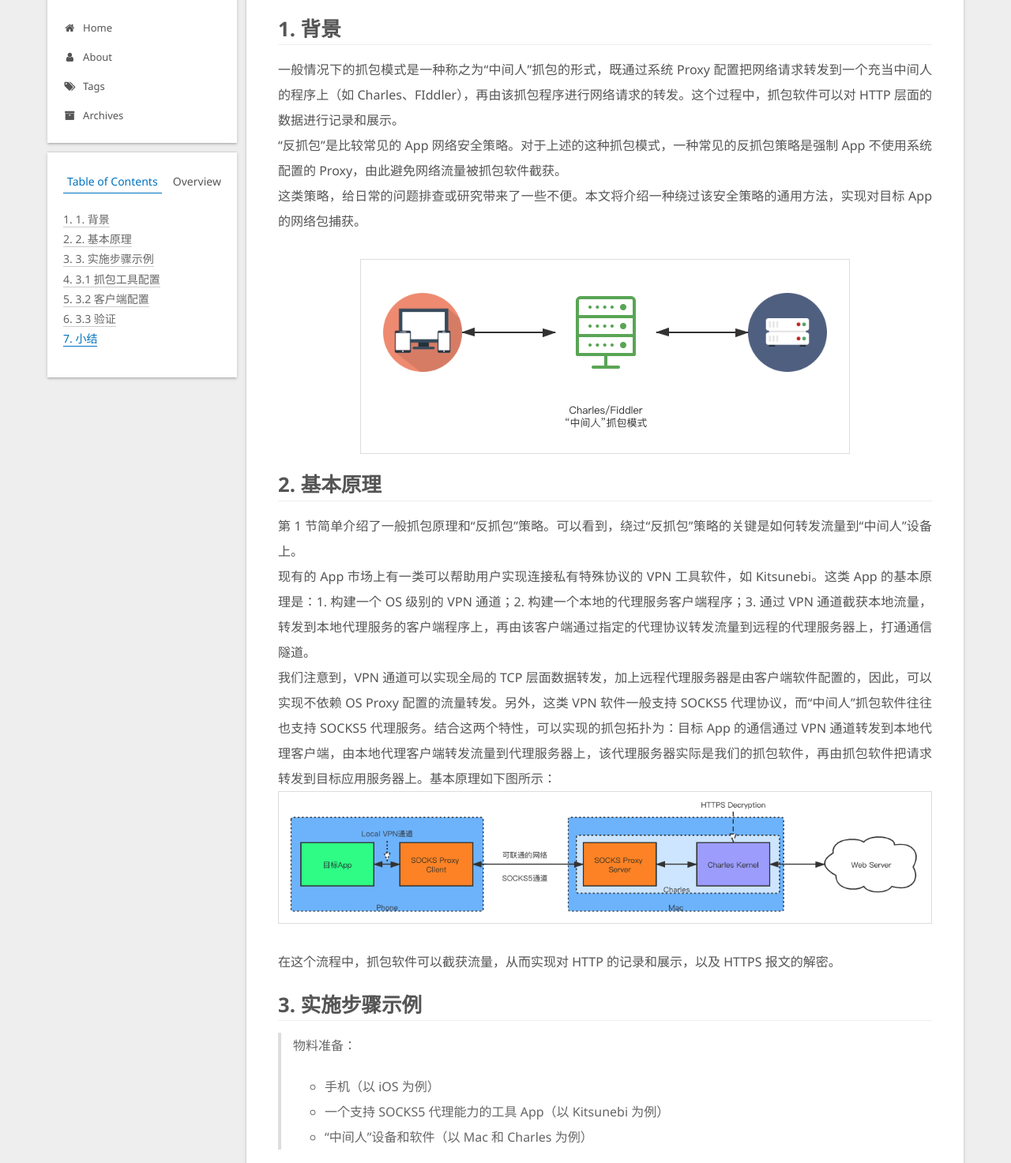
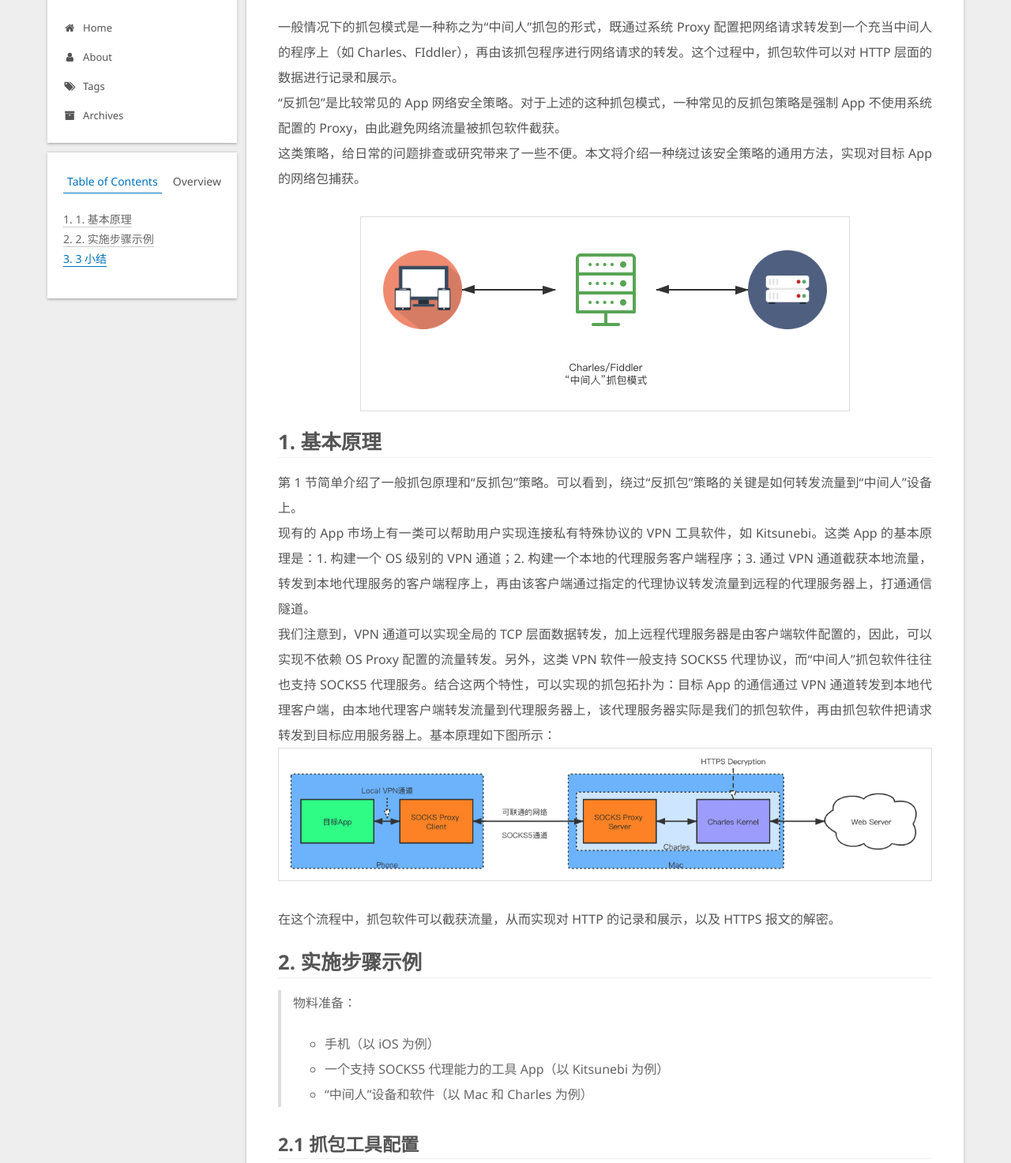
Before and after one commit to Adamus7/raydbg_web, a plain HTML site: page 2020/How-To-Capture-HTTP-Traffic-When-the-App-Is-Not-Applying-the-OS-Proxy-Configuration/index.html in a window 1280 px wide. Shown: the part 118-1591 px from the top of the page at 79% size. Drawn offline with Linux system fonts and the light colour scheme; some packages are replaced by stand-ins of ours; a script that the page names is missing.

Commit message:
Site updated: 2020-08-09 11:28:46

```diff
--- a/2020/How-To-Capture-HTTP-Traffic-When-the-App-Is-Not-Applying-the-OS-Proxy-Configuration/index.html
+++ b/2020/How-To-Capture-HTTP-Traffic-When-the-App-Is-Not-Applying-the-OS-Proxy-Configuration/index.html
@@ -104,13 +104,13 @@
 
 
 
-  <meta name="description" content="1. 背景一般情况下的抓包模式是一种称之为“中间人”抓包的形式，既通过系统 Proxy 配置把网络请求转发到一个充当中间人的程序上（如 Charles、FIddler），再由该抓包程序进行网络请求的转发。这个过程中，抓包软件可以对 HTTP 层面的数据进行记录和展示。“反抓包”是比较常见的 App 网络安全策略。对于上述的这种抓包模式，一种常见的反抓包策略是强制 App 不使用系统配置的 Prox">
+  <meta name="description" content="一般情况下的抓包模式是一种称之为“中间人”抓包的形式，既通过系统 Proxy 配置把网络请求转发到一个充当中间人的程序上（如 Charles、FIddler），再由该抓包程序进行网络请求的转发。这个过程中，抓包软件可以对 HTTP 层面的数据进行记录和展示。“反抓包”是比较常见的 App 网络安全策略。对于上述的这种抓包模式，一种常见的反抓包策略是强制 App 不使用系统配置的 Proxy，由此避">
 <meta name="keywords" content="Debugging,HTTP,Charles">
 <meta property="og:type" content="article">
 <meta property="og:title" content="一种绕过“反抓包”策略的 HTTP 报文捕获方法">
 <meta property="og:url" content="http://www.raydbg.com/2020/How-To-Capture-HTTP-Traffic-When-the-App-Is-Not-Applying-the-OS-Proxy-Configuration/index.html">
 <meta property="og:site_name" content="RayDBG">
-<meta property="og:description" content="1. 背景一般情况下的抓包模式是一种称之为“中间人”抓包的形式，既通过系统 Proxy 配置把网络请求转发到一个充当中间人的程序上（如 Charles、FIddler），再由该抓包程序进行网络请求的转发。这个过程中，抓包软件可以对 HTTP 层面的数据进行记录和展示。“反抓包”是比较常见的 App 网络安全策略。对于上述的这种抓包模式，一种常见的反抓包策略是强制 App 不使用系统配置的 Prox">
+<meta property="og:description" content="一般情况下的抓包模式是一种称之为“中间人”抓包的形式，既通过系统 Proxy 配置把网络请求转发到一个充当中间人的程序上（如 Charles、FIddler），再由该抓包程序进行网络请求的转发。这个过程中，抓包软件可以对 HTTP 层面的数据进行记录和展示。“反抓包”是比较常见的 App 网络安全策略。对于上述的这种抓包模式，一种常见的反抓包策略是强制 App 不使用系统配置的 Proxy，由此避">
 <meta property="og:locale" content="en">
 <meta property="og:image" content="http://www.raydbg.com/2020/How-To-Capture-HTTP-Traffic-When-the-App-Is-Not-Applying-the-OS-Proxy-Configuration/1.png">
 <meta property="og:image" content="http://www.raydbg.com/2020/How-To-Capture-HTTP-Traffic-When-the-App-Is-Not-Applying-the-OS-Proxy-Configuration/2.png">
@@ -120,10 +120,10 @@
 <meta property="og:image" content="http://www.raydbg.com/2020/How-To-Capture-HTTP-Traffic-When-the-App-Is-Not-Applying-the-OS-Proxy-Configuration/6.png">
 <meta property="og:image" content="http://www.raydbg.com/2020/How-To-Capture-HTTP-Traffic-When-the-App-Is-Not-Applying-the-OS-Proxy-Configuration/7.png">
 <meta property="og:image" content="http://www.raydbg.com/2020/How-To-Capture-HTTP-Traffic-When-the-App-Is-Not-Applying-the-OS-Proxy-Configuration/8.png">
-<meta property="og:updated_time" content="2020-04-14T10:36:39.752Z">
+<meta property="og:updated_time" content="2020-08-09T03:28:33.348Z">
 <meta name="twitter:card" content="summary">
 <meta name="twitter:title" content="一种绕过“反抓包”策略的 HTTP 报文捕获方法">
-<meta name="twitter:description" content="1. 背景一般情况下的抓包模式是一种称之为“中间人”抓包的形式，既通过系统 Proxy 配置把网络请求转发到一个充当中间人的程序上（如 Charles、FIddler），再由该抓包程序进行网络请求的转发。这个过程中，抓包软件可以对 HTTP 层面的数据进行记录和展示。“反抓包”是比较常见的 App 网络安全策略。对于上述的这种抓包模式，一种常见的反抓包策略是强制 App 不使用系统配置的 Prox">
+<meta name="twitter:description" content="一般情况下的抓包模式是一种称之为“中间人”抓包的形式，既通过系统 Proxy 配置把网络请求转发到一个充当中间人的程序上（如 Charles、FIddler），再由该抓包程序进行网络请求的转发。这个过程中，抓包软件可以对 HTTP 层面的数据进行记录和展示。“反抓包”是比较常见的 App 网络安全策略。对于上述的这种抓包模式，一种常见的反抓包策略是强制 App 不使用系统配置的 Proxy，由此避">
 <meta name="twitter:image" content="http://www.raydbg.com/2020/How-To-Capture-HTTP-Traffic-When-the-App-Is-Not-Applying-the-OS-Proxy-Configuration/1.png">
 
 
@@ -448,9 +448,9 @@
 
 
 
-        <h1 id="1-背景"><a href="#1-背景" class="headerlink" title="1. 背景"></a>1. 背景</h1><p>一般情况下的抓包模式是一种称之为“中间人”抓包的形式，既通过系统 Proxy 配置把网络请求转发到一个充当中间人的程序上（如 Charles、FIddler），再由该抓包程序进行网络请求的转发。这个过程中，抓包软件可以对 HTTP 层面的数据进行记录和展示。<br>“反抓包”是比较常见的 App 网络安全策略。对于上述的这种抓包模式，一种常见的反抓包策略是强制 App 不使用系统配置的 Proxy，由此避免网络流量被抓包软件截获。<br>这类策略，给日常的问题排查或研究带来了一些不便。本文将介绍一种绕过该安全策略的通用方法，实现对目标 App 的网络包捕获。<br><a id="more"></a><br><img src="/2020/How-To-Capture-HTTP-Traffic-When-the-App-Is-Not-Applying-the-OS-Proxy-Configuration/1.png"></p>
-<h1 id="2-基本原理"><a href="#2-基本原理" class="headerlink" title="2. 基本原理"></a>2. 基本原理</h1><p>第 1 节简单介绍了一般抓包原理和“反抓包”策略。可以看到，绕过“反抓包”策略的关键是如何转发流量到“中间人”设备上。<br>现有的 App 市场上有一类可以帮助用户实现连接私有特殊协议的 VPN 工具软件，如 Kitsunebi。这类 App 的基本原理是：1. 构建一个 OS 级别的 VPN 通道；2. 构建一个本地的代理服务客户端程序；3. 通过 VPN 通道截获本地流量，转发到本地代理服务的客户端程序上，再由该客户端通过指定的代理协议转发流量到远程的代理服务器上，打通通信隧道。<br>我们注意到，VPN 通道可以实现全局的 TCP 层面数据转发，加上远程代理服务器是由客户端软件配置的，因此，可以实现不依赖 OS Proxy 配置的流量转发。另外，这类 VPN 软件一般支持 SOCKS5 代理协议，而“中间人”抓包软件往往也支持 SOCKS5 代理服务。结合这两个特性，可以实现的抓包拓扑为：目标 App 的通信通过 VPN 通道转发到本地代理客户端，由本地代理客户端转发流量到代理服务器上，该代理服务器实际是我们的抓包软件，再由抓包软件把请求转发到目标应用服务器上。基本原理如下图所示：<br><img src="/2020/How-To-Capture-HTTP-Traffic-When-the-App-Is-Not-Applying-the-OS-Proxy-Configuration/2.png"><br>在这个流程中，抓包软件可以截获流量，从而实现对 HTTP 的记录和展示，以及 HTTPS 报文的解密。</p>
-<h1 id="3-实施步骤示例"><a href="#3-实施步骤示例" class="headerlink" title="3. 实施步骤示例"></a>3. 实施步骤示例</h1><blockquote>
+        <p>一般情况下的抓包模式是一种称之为“中间人”抓包的形式，既通过系统 Proxy 配置把网络请求转发到一个充当中间人的程序上（如 Charles、FIddler），再由该抓包程序进行网络请求的转发。这个过程中，抓包软件可以对 HTTP 层面的数据进行记录和展示。<br>“反抓包”是比较常见的 App 网络安全策略。对于上述的这种抓包模式，一种常见的反抓包策略是强制 App 不使用系统配置的 Proxy，由此避免网络流量被抓包软件截获。<br>这类策略，给日常的问题排查或研究带来了一些不便。本文将介绍一种绕过该安全策略的通用方法，实现对目标 App 的网络包捕获。<br><a id="more"></a><br><img src="/2020/How-To-Capture-HTTP-Traffic-When-the-App-Is-Not-Applying-the-OS-Proxy-Configuration/1.png"></p>
+<h1 id="1-基本原理"><a href="#1-基本原理" class="headerlink" title="1. 基本原理"></a>1. 基本原理</h1><p>第 1 节简单介绍了一般抓包原理和“反抓包”策略。可以看到，绕过“反抓包”策略的关键是如何转发流量到“中间人”设备上。<br>现有的 App 市场上有一类可以帮助用户实现连接私有特殊协议的 VPN 工具软件，如 Kitsunebi。这类 App 的基本原理是：1. 构建一个 OS 级别的 VPN 通道；2. 构建一个本地的代理服务客户端程序；3. 通过 VPN 通道截获本地流量，转发到本地代理服务的客户端程序上，再由该客户端通过指定的代理协议转发流量到远程的代理服务器上，打通通信隧道。<br>我们注意到，VPN 通道可以实现全局的 TCP 层面数据转发，加上远程代理服务器是由客户端软件配置的，因此，可以实现不依赖 OS Proxy 配置的流量转发。另外，这类 VPN 软件一般支持 SOCKS5 代理协议，而“中间人”抓包软件往往也支持 SOCKS5 代理服务。结合这两个特性，可以实现的抓包拓扑为：目标 App 的通信通过 VPN 通道转发到本地代理客户端，由本地代理客户端转发流量到代理服务器上，该代理服务器实际是我们的抓包软件，再由抓包软件把请求转发到目标应用服务器上。基本原理如下图所示：<br><img src="/2020/How-To-Capture-HTTP-Traffic-When-the-App-Is-Not-Applying-the-OS-Proxy-Configuration/2.png"><br>在这个流程中，抓包软件可以截获流量，从而实现对 HTTP 的记录和展示，以及 HTTPS 报文的解密。</p>
+<h1 id="2-实施步骤示例"><a href="#2-实施步骤示例" class="headerlink" title="2. 实施步骤示例"></a>2. 实施步骤示例</h1><blockquote>
 <p>物料准备：</p>
 <ul>
 <li>手机（以 iOS 为例）</li>
@@ -458,8 +458,8 @@
 <li>“中间人”设备和软件（以 Mac 和 Charles 为例）</li>
 </ul>
 </blockquote>
-<h1 id="3-1-抓包工具配置"><a href="#3-1-抓包工具配置" class="headerlink" title="3.1 抓包工具配置"></a>3.1 抓包工具配置</h1><p>以 Charles 为例，主要的配置步骤就是打开 SOCKS 代理服务：<br><img src="/2020/How-To-Capture-HTTP-Traffic-When-the-App-Is-Not-Applying-the-OS-Proxy-Configuration/3.png"></p>
-<h1 id="3-2-客户端配置"><a href="#3-2-客户端配置" class="headerlink" title="3.2 客户端配置"></a>3.2 客户端配置</h1><p>以 iOS/Kitsunebi 为例，基本步骤如下：</p>
+<h2 id="2-1-抓包工具配置"><a href="#2-1-抓包工具配置" class="headerlink" title="2.1 抓包工具配置"></a>2.1 抓包工具配置</h2><p>以 Charles 为例，主要的配置步骤就是打开 SOCKS 代理服务：<br><img src="/2020/How-To-Capture-HTTP-Traffic-When-the-App-Is-Not-Applying-the-OS-Proxy-Configuration/3.png"></p>
+<h2 id="2-2-客户端配置"><a href="#2-2-客户端配置" class="headerlink" title="2.2 客户端配置"></a>2.2 客户端配置</h2><p>以 iOS/Kitsunebi 为例，基本步骤如下：</p>
 <ol>
 <li><p>在 Kitsunebi 中选择全局转发模式（简单高效）：</p>
 <img src="/2020/How-To-Capture-HTTP-Traffic-When-the-App-Is-Not-Applying-the-OS-Proxy-Configuration/4.png">
@@ -474,8 +474,8 @@
 <img src="/2020/How-To-Capture-HTTP-Traffic-When-the-App-Is-Not-Applying-the-OS-Proxy-Configuration/7.png">
 </li>
 </ol>
-<h1 id="3-3-验证"><a href="#3-3-验证" class="headerlink" title="3.3 验证"></a>3.3 验证</h1><p>此时，原来配置了“反抓包”策略的 HTTP 流量应该可以被 Charles 捕获：<br><img src="/2020/How-To-Capture-HTTP-Traffic-When-the-App-Is-Not-Applying-the-OS-Proxy-Configuration/8.png"></p>
-<h1 id="小结"><a href="#小结" class="headerlink" title="小结"></a>小结</h1><p>这里介绍了一种通用的绕过“强制不走 OS Proxy 反抓包策略”的 HTTP 报文捕获方法，解释了原理和一种实施途径。在实践中，可以结合实际情况通过不同的工具组合在不同的平台上实现该方法。</p>
+<h2 id="2-3-验证"><a href="#2-3-验证" class="headerlink" title="2.3 验证"></a>2.3 验证</h2><p>此时，原来配置了“反抓包”策略的 HTTP 流量应该可以被 Charles 捕获：<br><img src="/2020/How-To-Capture-HTTP-Traffic-When-the-App-Is-Not-Applying-the-OS-Proxy-Configuration/8.png"></p>
+<h1 id="3-小结"><a href="#3-小结" class="headerlink" title="3 小结"></a>3 小结</h1><p>这里介绍了一种通用的绕过“强制不走 OS Proxy 反抓包策略”的 HTTP 报文捕获方法，解释了原理和一种实施途径。在实践中，可以结合实际情况通过不同的工具组合在不同的平台上实现该方法。</p>
 
 
     </div>
@@ -811,7 +811,7 @@
 
 
 
-              <div class="post-toc-content"><ol class="nav"><li class="nav-item nav-level-1"><a class="nav-link" href="#1-背景"><span class="nav-number">1.</span> <span class="nav-text">1. 背景</span></a></li><li class="nav-item nav-level-1"><a class="nav-link" href="#2-基本原理"><span class="nav-number">2.</span> <span class="nav-text">2. 基本原理</span></a></li><li class="nav-item nav-level-1"><a class="nav-link" href="#3-实施步骤示例"><span class="nav-number">3.</span> <span class="nav-text">3. 实施步骤示例</span></a></li><li class="nav-item nav-level-1"><a class="nav-link" href="#3-1-抓包工具配置"><span class="nav-number">4.</span> <span class="nav-text">3.1 抓包工具配置</span></a></li><li class="nav-item nav-level-1"><a class="nav-link" href="#3-2-客户端配置"><span class="nav-number">5.</span> <span class="nav-text">3.2 客户端配置</span></a></li><li class="nav-item nav-level-1"><a class="nav-link" href="#3-3-验证"><span class="nav-number">6.</span> <span class="nav-text">3.3 验证</span></a></li><li class="nav-item nav-level-1"><a class="nav-link" href="#小结"><span class="nav-number">7.</span> <span class="nav-text">小结</span></a></li></ol></div>
+              <div class="post-toc-content"><ol class="nav"><li class="nav-item nav-level-1"><a class="nav-link" href="#1-基本原理"><span class="nav-number">1.</span> <span class="nav-text">1. 基本原理</span></a></li><li class="nav-item nav-level-1"><a class="nav-link" href="#2-实施步骤示例"><span class="nav-number">2.</span> <span class="nav-text">2. 实施步骤示例</span></a><ol class="nav-child"><li class="nav-item nav-level-2"><a class="nav-link" href="#2-1-抓包工具配置"><span class="nav-number">2.1.</span> <span class="nav-text">2.1 抓包工具配置</span></a></li><li class="nav-item nav-level-2"><a class="nav-link" href="#2-2-客户端配置"><span class="nav-number">2.2.</span> <span class="nav-text">2.2 客户端配置</span></a></li><li class="nav-item nav-level-2"><a class="nav-link" href="#2-3-验证"><span class="nav-number">2.3.</span> <span class="nav-text">2.3 验证</span></a></li></ol></li><li class="nav-item nav-level-1"><a class="nav-link" href="#3-小结"><span class="nav-number">3.</span> <span class="nav-text">3 小结</span></a></li></ol></div>
 
 
           </div>
--- a/css/main.css
+++ b/css/main.css
@@ -2002,7 +2002,7 @@ pre .javascript .function {
   width: 4px;
   height: 4px;
   border-radius: 50%;
-  background: #ff4e87;
+  background: #2105ff;
 }
 .links-of-blogroll {
   font-size: 13px;
```
Also changed, not shown: 2018/Setup-Deep-Learning-Envrionment/index.html (+3 -3 lines), 2019/How-to-Embed-Jupyter-Notebook-content-to-Hexo/index.html (+3 -3 lines), index.html (+1 -1 lines).
